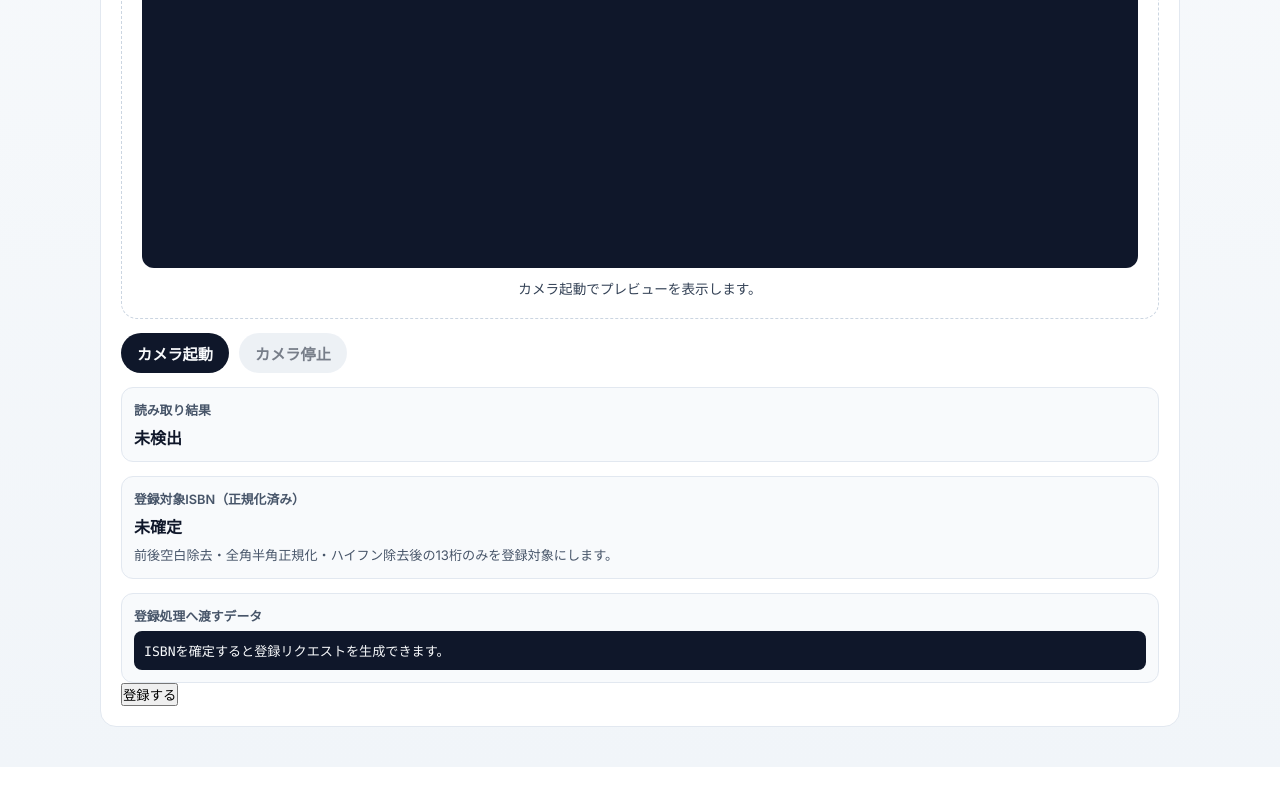
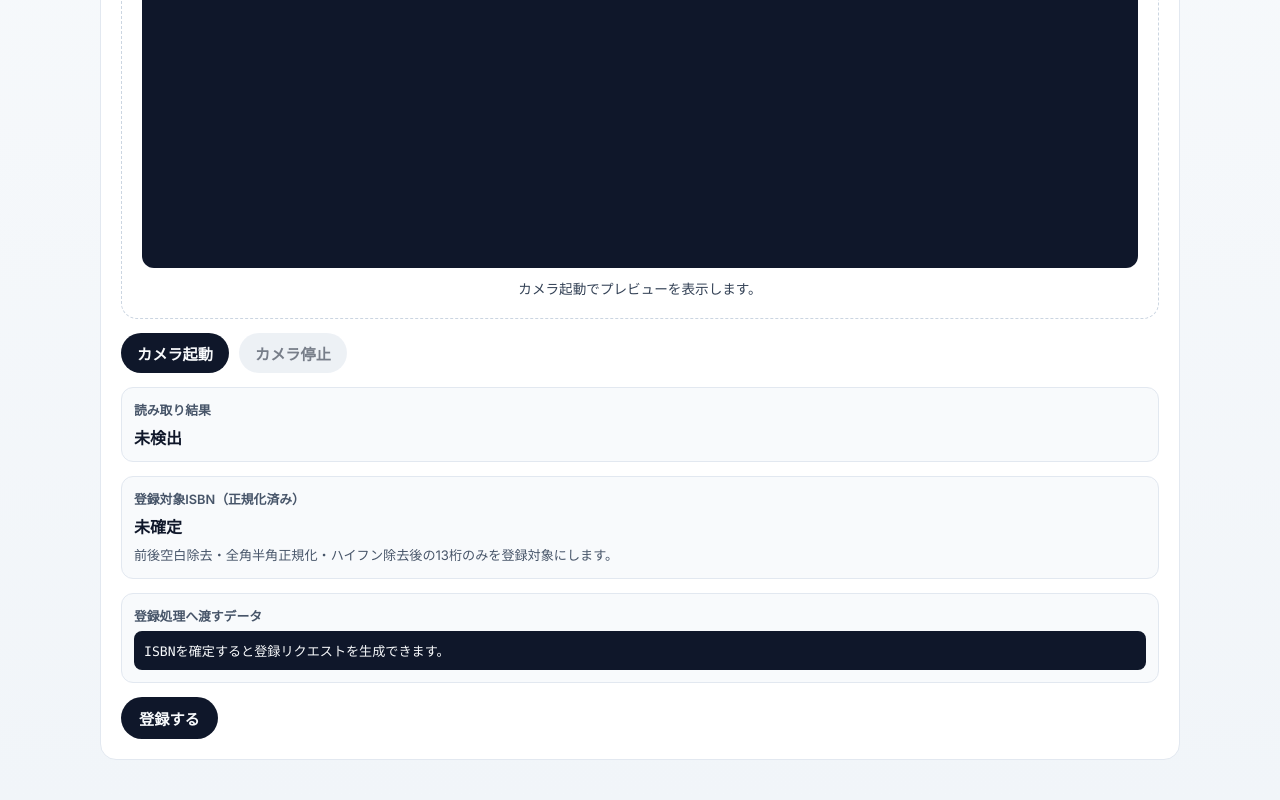
Before and after one commit to TUT-StudyClub/my-library, a Next.js app in the folder frontend/: page /library/register in a window 1280 px wide. Shown: the part 383-1183 px from the top of the page. Before the commit the page ends 1150 px from the top, so only its background shows below. Built offline with nearby package versions, Linux system fonts and the light colour scheme; no server answers.

Commit message:
feat: 送信ボタンと成功メッセージ用スタイルを追加

```diff
--- a/frontend/src/app/library/register/page.module.css
+++ b/frontend/src/app/library/register/page.module.css
@@ -180,6 +180,33 @@
   white-space: pre-wrap;
 }
 
+.submitRow {
+  margin-top: 14px;
+}
+
+.submitButton {
+  appearance: none;
+  background: #0f172a;
+  border: none;
+  border-radius: 9999px;
+  color: #f8fafc;
+  cursor: pointer;
+  font-size: 0.95rem;
+  font-weight: 600;
+  padding: 10px 18px;
+}
+
+.submitButton:disabled {
+  cursor: not-allowed;
+  opacity: 0.6;
+}
+
+.successText {
+  color: #166534;
+  font-size: 0.9rem;
+  margin: 12px 0 0;
+}
+
 @media (max-width: 640px) {
   .cameraPreview {
     max-height: 280px;
```
